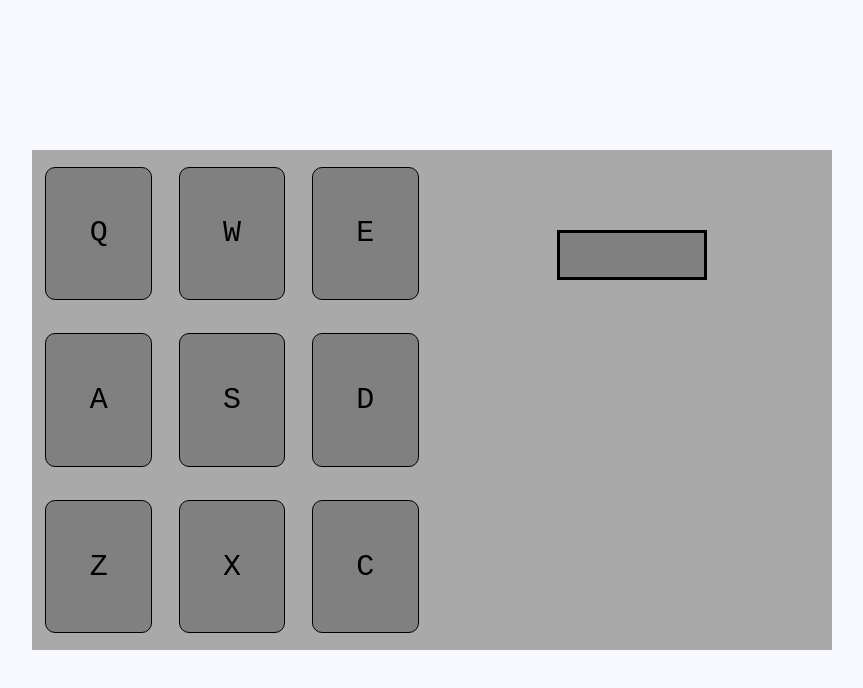
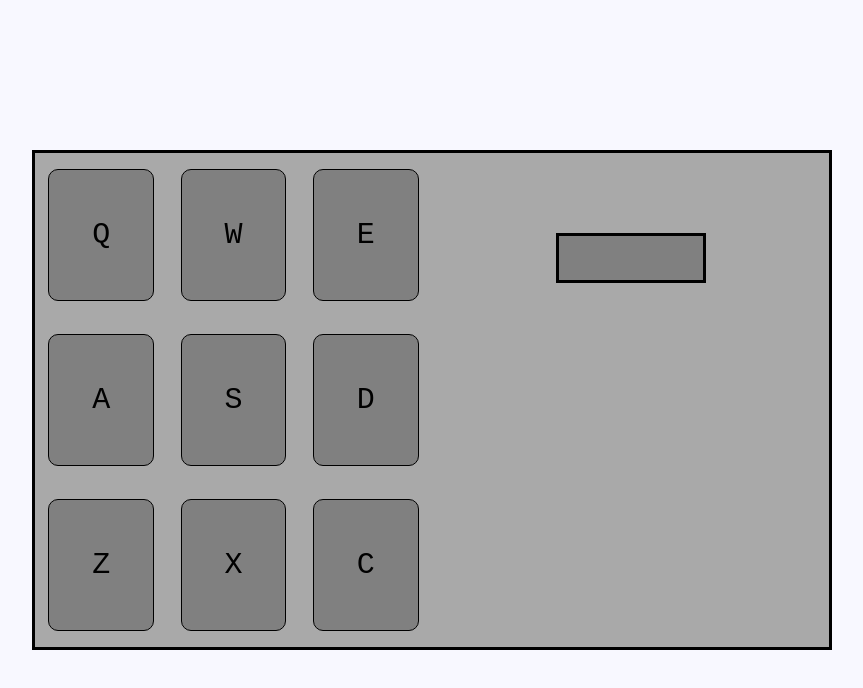
Before and after one commit to MarioNaise/drum-machine, a React (Vite) app: page / in a window 1280 px wide. Shown: the top 688 px of the page, without its empty margins (208-1071 px from the left). Built offline with nearby package versions, Linux system fonts and the light colour scheme.

Commit message:
changed styling

```diff
--- a/src/App.css
+++ b/src/App.css
@@ -42,6 +42,7 @@ body{
   width: 800px;
   height: 500px;
   background-color: darkgrey;
+  border: 3px solid black;
 }
 
 #display{
--- a/src/App.jsx
+++ b/src/App.jsx
@@ -78,7 +78,7 @@ class DrumPad extends React.Component {
   }
 
   render(){
-    return (<div id={this.state.pad.name} className="drum-pad flex" onClick={this.playSound} style={{backgroundColor: this.state.active && "orange", boxShadow: this.state.active && "10px 10px 30px -7px rgba(0,0,0,0.8) inset"}}>
+    return (<div id={this.state.pad.name} className="drum-pad flex" onClick={this.playSound} style={{backgroundColor: this.state.active && "orange", boxShadow: this.state.active && "1px 1px 2px 1px rgba(0,0,0,0.8) inset"}}>
       <audio className="clip" id={this.state.pad.text} src={this.state.pad.audio}></audio>
       {this.props.text}
     </div>)};
```
